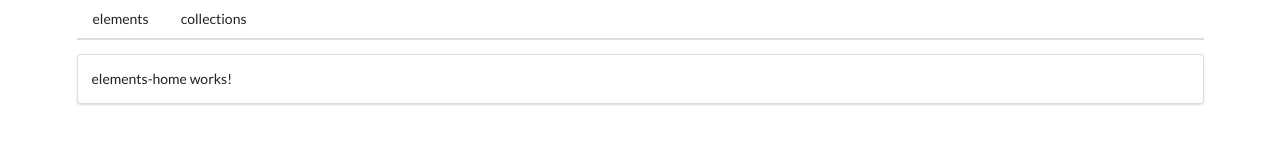
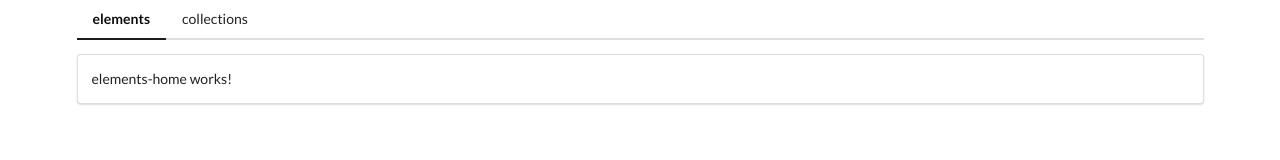
Before and after one commit to fundayluck/angular-comps, an Angular app: page /elements in a window 1280 px wide. Shown: the top 160 px of the page. Built offline with nearby package versions, Linux system fonts and the light colour scheme.

Commit message:
active routes link

```diff
--- a/src/app/app.component.html
+++ b/src/app/app.component.html
@@ -1,7 +1,11 @@
 <div class="ui container">
   <div class="ui secondary pointing menu">
-    <a routerLink="/elements" class="item">elements</a>
-    <a routerLink="/collections" class="item">collections</a>
+    <a routerLink="/elements" routerLinkActive="active" class="item"
+      >elements</a
+    >
+    <a routerLink="/collections" routerLinkActive="active" class="item"
+      >collections</a
+    >
   </div>
   <div class="ui segment"><router-outlet /></div>
 </div>
--- a/src/app/app.component.ts
+++ b/src/app/app.component.ts
@@ -1,5 +1,5 @@
 import { Component } from '@angular/core';
-import { RouterOutlet, RouterLink } from '@angular/router';
+import { RouterOutlet, RouterLink, RouterLinkActive } from '@angular/router';
 import { ElementsHomeComponent } from './elements/elements-home/elements-home.component';
 import { CollectionsHomeComponent } from './collections/collections-home/collections-home.component';
 
@@ -8,7 +8,7 @@
   standalone: true,
   templateUrl: './app.component.html',
   styleUrl: './app.component.css',
-  imports: [RouterOutlet, RouterLink],
+  imports: [RouterOutlet, RouterLink, RouterLinkActive],
 })
 export class AppComponent {
   title = 'comps';
```
